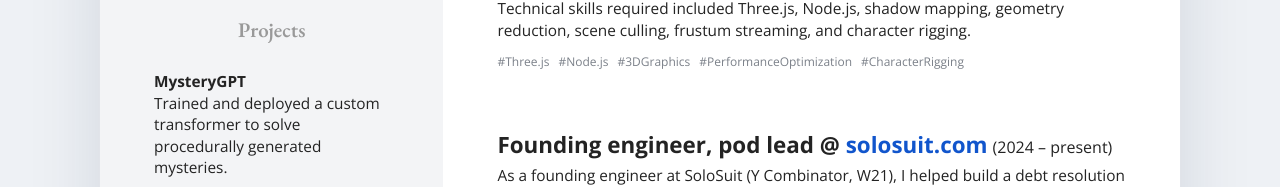
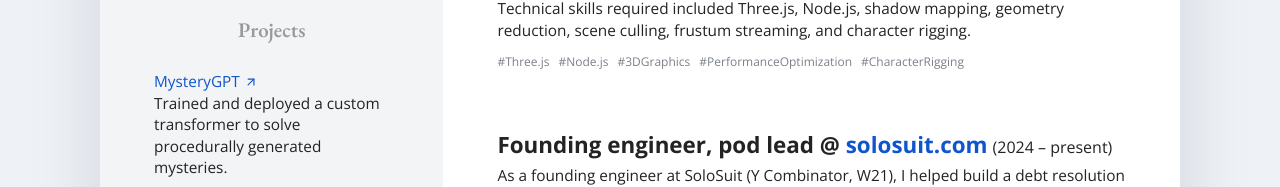
Before and after one commit to robertkotcher/robertkotcher.com, a Next.js app: page / in a window 1280 px wide. Shown: the part 579-766 px from the top of the page. Built offline with nearby package versions, Linux system fonts and the light colour scheme.

Commit message:
Link MysteryGPT project title to GitHub repository

```diff
--- a/app/Resume.tsx
+++ b/app/Resume.tsx
@@ -89,7 +89,12 @@
               <h2>Projects</h2>
 
               <div className="compact-item" data-background="engineering">
-                <h3>MysteryGPT</h3>
+                <h3>
+                  <a className="sidebar-link project-title-link" href="https://github.com/robertkotcher/mysterygpt" target="_blank" rel="noreferrer">
+                    <span>MysteryGPT</span>
+                    {!printable && <ArrowUpRight aria-hidden="true" size={14} />}
+                  </a>
+                </h3>
                 <p>Trained and deployed a custom transformer to solve procedurally generated mysteries.</p>
               </div>
 
--- a/app/resumePdf.ts
+++ b/app/resumePdf.ts
@@ -1,2 +1,2 @@
 // Updated by npm run export:resume whenever the PDFs change.
-export const resumePdfUrl = "/robert-kotcher-resume.pdf?v=e714b29466f6";
+export const resumePdfUrl = "/robert-kotcher-resume.pdf?v=ba39068cb628";
```
Also changed, not shown: 1 other file (tests, documents, lock files or other folders).
